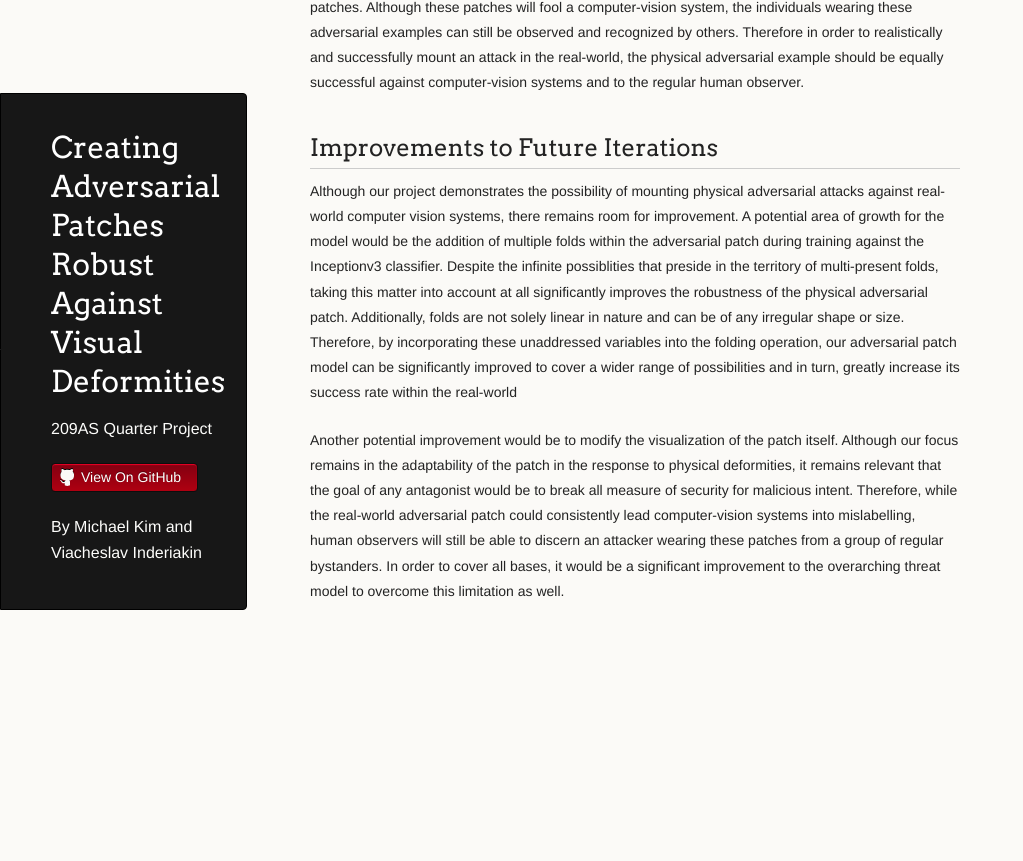
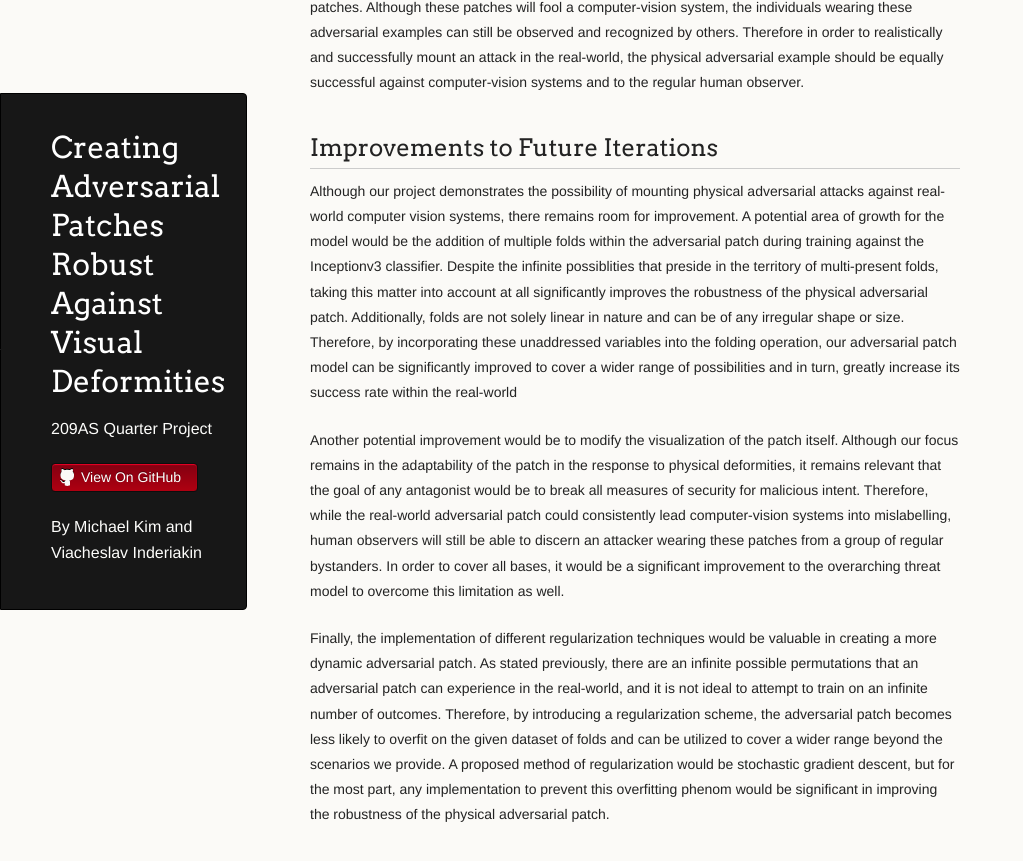
Before and after one commit to SlavaInder/209AS_Adversarial_Patch, a Jekyll site: the page built from docs/future_direction.md, in a window 1280 px wide and 900 px high, scrolled down 1418 px. Shown: the top 861 px of the window, without its empty margins (0-1023 px from the left). Built offline with Jekyll 4.4.1, drawn with Linux system fonts in a browser that asks for light colours; our own code applies the rules of GitHub Pages for plain Markdown files; before the commit the page ends 2094 px from its top, so only the background shows below that.

Commit message:
Update future_direction.md

```diff
--- a/docs/future_direction.md
+++ b/docs/future_direction.md
@@ -25,4 +25,6 @@ A previous point detailed an adversarial attack that can cause a classifier to m
 ## Improvements to Future Iterations
 Although our project demonstrates the possibility of mounting physical adversarial attacks against real-world computer vision systems, there remains room for improvement. A potential area of growth for the model would be the addition of multiple folds within the adversarial patch during training against the Inceptionv3 classifier. Despite the infinite possiblities that preside in the territory of multi-present folds, taking this matter into account at all significantly improves the robustness of the physical adversarial patch. Additionally, folds are not solely linear in nature and can be of any irregular shape or size. Therefore, by incorporating these unaddressed variables into the folding operation, our adversarial patch model can be significantly improved to cover a wider range of possibilities and in turn, greatly increase its success rate within the real-world
 
-Another potential improvement would be to modify the visualization of the patch itself. Although our focus remains in the adaptability of the patch in the response to physical deformities, it remains relevant that the goal of any antagonist would be to break all measure of security for malicious intent. Therefore, while the real-world adversarial patch could consistently lead computer-vision systems into mislabelling, human observers will still be able to discern an attacker wearing these patches from a group of regular bystanders. In order to cover all bases, it would be a significant improvement to the overarching threat model to overcome this limitation as well.
+Another potential improvement would be to modify the visualization of the patch itself. Although our focus remains in the adaptability of the patch in the response to physical deformities, it remains relevant that the goal of any antagonist would be to break all measures of security for malicious intent. Therefore, while the real-world adversarial patch could consistently lead computer-vision systems into mislabelling, human observers will still be able to discern an attacker wearing these patches from a group of regular bystanders. In order to cover all bases, it would be a significant improvement to the overarching threat model to overcome this limitation as well.
+
+Finally, the implementation of different regularization techniques would be valuable in creating a more dynamic adversarial patch. As stated previously, there are an infinite possible permutations that an adversarial patch can experience in the real-world, and it is not ideal to attempt to train on an infinite number of outcomes. Therefore, by introducing a regularization scheme, the adversarial patch becomes less likely to overfit on the given dataset of folds and can be utilized to cover a wider range beyond the scenarios we provide. A proposed method of regularization would be stochastic gradient descent, but for the most part, any implementation to prevent this overfitting phenom would be significant in improving the robustness of the physical adversarial patch.
```
